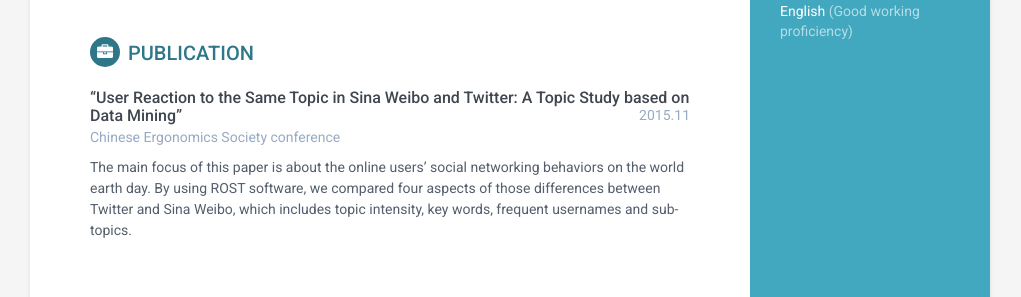
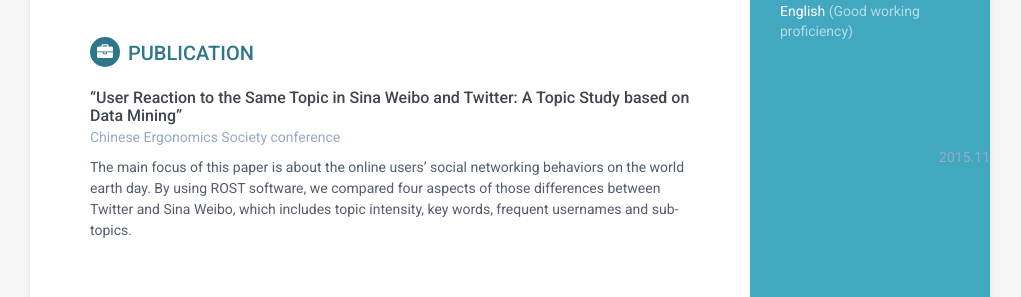
Before and after one commit to hsiangchunwang/hsiangchunwang.github.io, a Jekyll site: the page built from index.html, in a window 1280 px wide. Shown: the part 914-1211 px from the top of the page, without its empty margins (130-1151 px from the left). Built offline with Jekyll 4.4.1, drawn with Linux system fonts in a browser that asks for light colours.

Commit message:
Update projects.html

```diff
--- a/_includes/projects.html
+++ b/_includes/projects.html
@@ -5,11 +5,11 @@
                     <div class="meta">
                         <div class="upper-row">
                             <h3 class="job-title">“User Reaction to the Same Topic in Sina Weibo and Twitter: A Topic Study based on Data Mining”</h3>
-                            <div style="position: absolute;color: #97AAC3;bottom: 0; right: 0;"> 2015.11</div>
+
                         </div><!--//upper-row-->
                         <div class="company">Chinese Ergonomics Society conference
-
-                      </div>
+                          <div style="position: absolute;color: #97AAC3; right: 0;"> 2015.11</div>
+                        </div>
                     </div><!--//meta-->
                     <div class="details">
                            <p>
```
